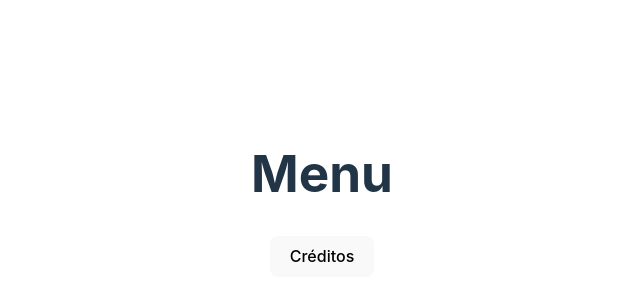
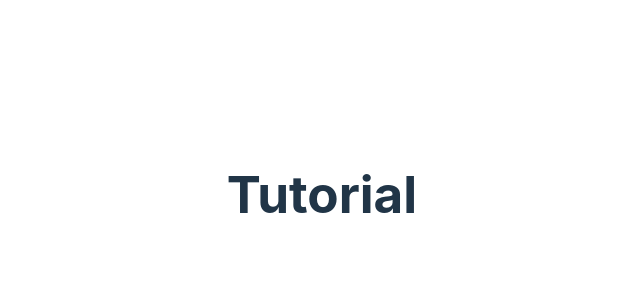
Before and after one commit to TCC-Media-Education/MediaEducation, a React (Vite) app in the folder tcc_project/: page /tutorial in a window 1280 px wide. Shown: the part 206-506 px from the top of the page, without its empty margins (318-958 px from the left). Built offline with nearby package versions, Linux system fonts and the light colour scheme.

Commit message:
added new button to menu and updated router

```diff
--- a/tcc_project/src/App.jsx
+++ b/tcc_project/src/App.jsx
@@ -1,8 +1,11 @@
 import React from 'react'
 import Menu from './Pages/Menu/Menu'
+import Game from './Pages/Game/Game'
 import Credits from './Pages/Credits/Credits'
+import Tutorial from './Pages/Tutorial/Tutorial'
 import './App.css'
 import {BrowserRouter as Router, Routes, Route}  from 'react-router-dom'
+import Plot from './Pages/Plot/Plot'
 
 function App() {
 
@@ -11,8 +14,11 @@ function App() {
       <Router>
             <Routes>
               <Route exact path="/" element={<Menu/>} />
+              <Route path="/jogo" element={<Game/>} />
+              <Route path="/tutorial" element={<Tutorial/>} />
+              {/* <Route path="/jogo" element={<Game/>} /> */}
               <Route path="/creditos" element={<Credits/>} />
-
+             <Route path="/historia" element={<Plot/>}/>
               <Route path="*" element= {<Menu/>}/>
             </Routes>
           </Router>
--- a/tcc_project/src/CustomComponents/CustomButton/CustomButton.jsx
+++ b/tcc_project/src/CustomComponents/CustomButton/CustomButton.jsx
@@ -11,7 +11,7 @@ export default function CustomButton(props) {
 
 
     return (
-        <div>
+        <div id="custom-button-main-div">
             <button onClick={handleClick}>
                 {props.title}
             </button>
--- /dev/null
+++ b/tcc_project/src/Pages/Game/Game.jsx
@@ -0,0 +1,11 @@
+
+function Game() {
+
+    return (
+        <div>
+            Game
+        </div>
+    )
+}
+
+export default Game
--- a/tcc_project/src/Pages/Menu/Menu.jsx
+++ b/tcc_project/src/Pages/Menu/Menu.jsx
@@ -5,6 +5,9 @@ function Menu() {
     return(
         <div>
             <h1>Menu</h1>
+            <CustomButton title="Jogar" navigate="jogo"/>
+            <CustomButton title="Como Jogar" navigate="tutorial"/>
+            <CustomButton title="História" navigate="historia"/>
             <CustomButton title="Créditos" navigate="creditos"/>
         </div>
     )
--- /dev/null
+++ b/tcc_project/src/Pages/Plot/Plot.jsx
@@ -0,0 +1,8 @@
+
+
+export default function Plot() {
+
+    return (
+        <h1>plot</h1>
+    )
+}
--- /dev/null
+++ b/tcc_project/src/Pages/Tutorial/Tutorial.jsx
@@ -0,0 +1,12 @@
+
+
+function Tutorial() {
+
+    return (
+        <div>
+            <h1>Tutorial</h1>
+        </div>
+    )
+}
+
+export default Tutorial
```
